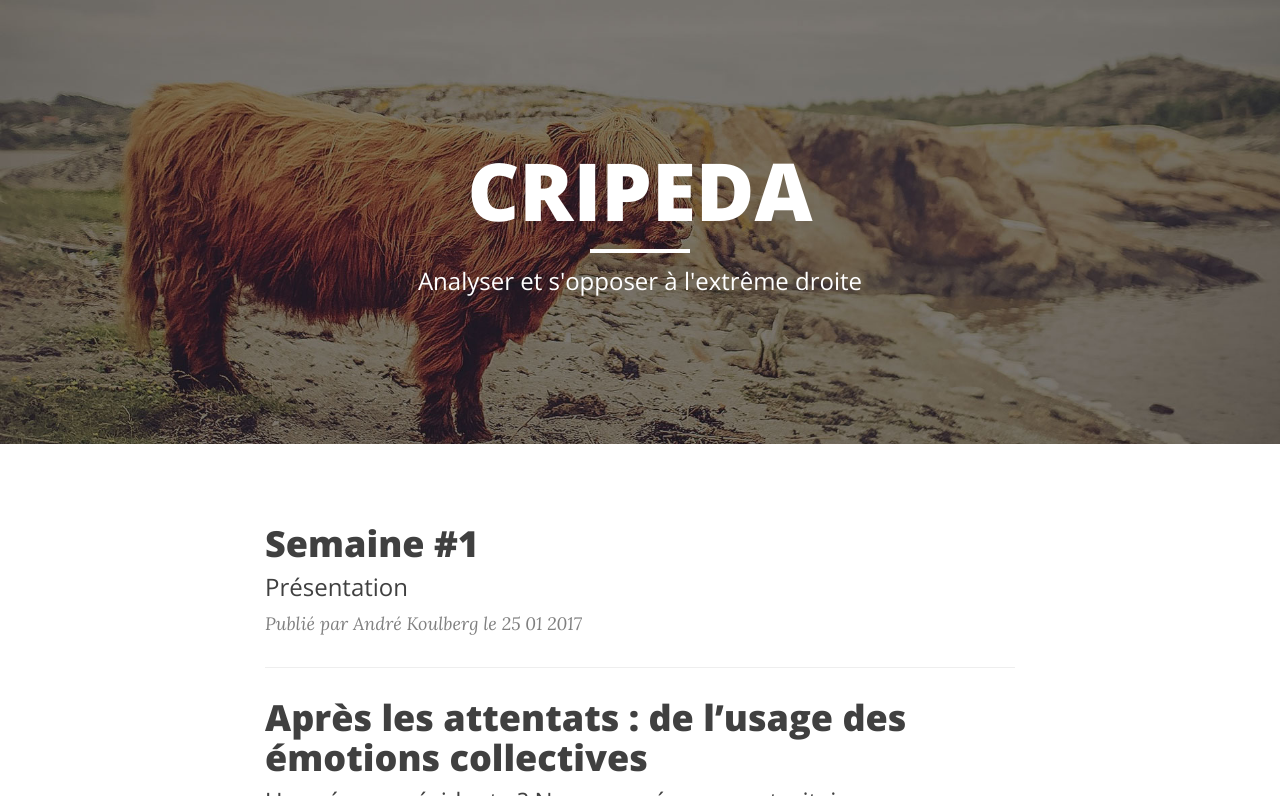
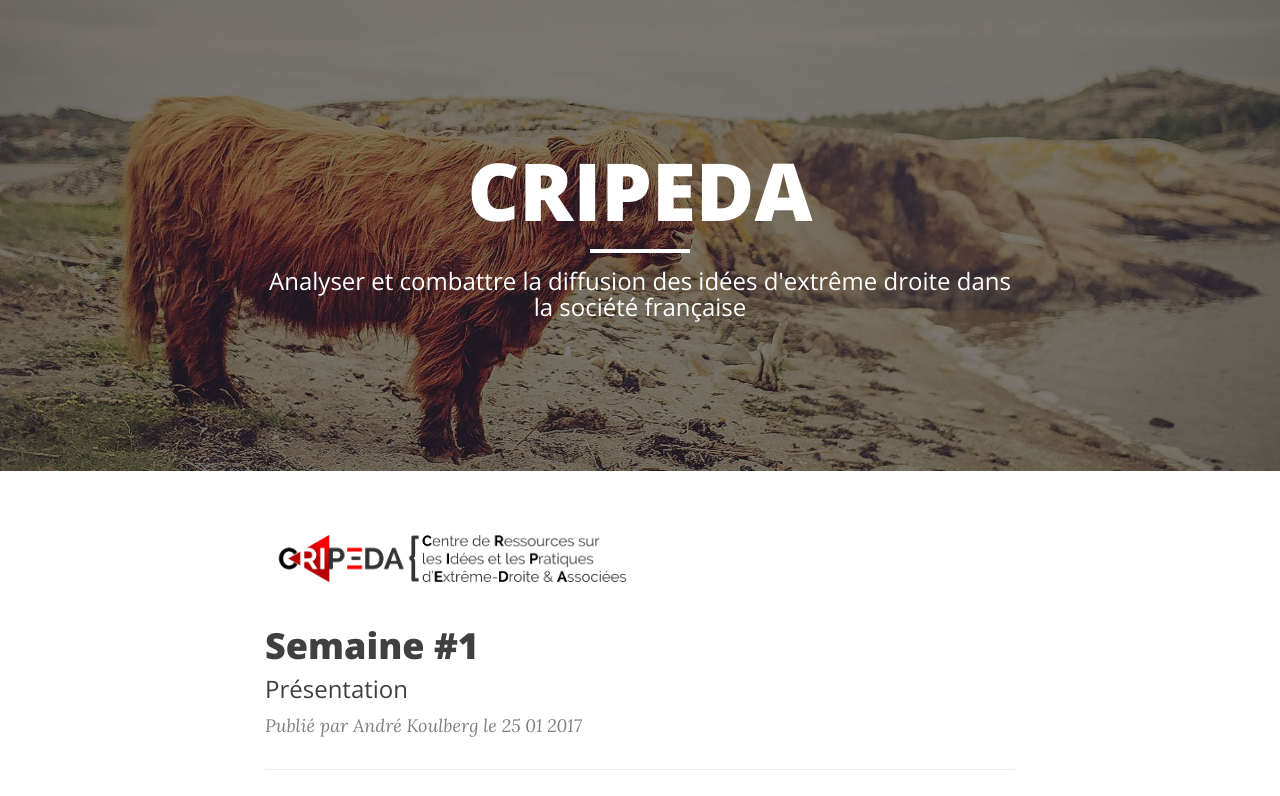
Before and after one commit to cripeda/cripeda.github.io, a Jekyll site: the page built from index.html, in a window 1280 px wide and 900 px high, cut to the strip 104-900 px from the top of the window. Built offline with Jekyll 4.4.1, drawn with Linux system fonts in a browser that asks for light colours; nearby versions of some CDN libraries; the list of posts is cut into pages by our own code.

Commit message:
Add logo

```diff
--- a/index.html
+++ b/index.html
@@ -1,8 +1,10 @@
 ---
 layout:         page
 title:          CRIPEDA
-description:    "Analyser et s'opposer à l'extrême droite"
+description:    "Analyser et combattre la diffusion des idées d'extrême droite dans la société française"
 ---
+
+<img src="img/logo_criped.png" class="img-responsive" style="width: 50%; height: 50%;" />
 
 {% for post in paginator.posts %}
 <div class="post-preview">
```
Also changed, not shown: img/logo_criped.png (added).
